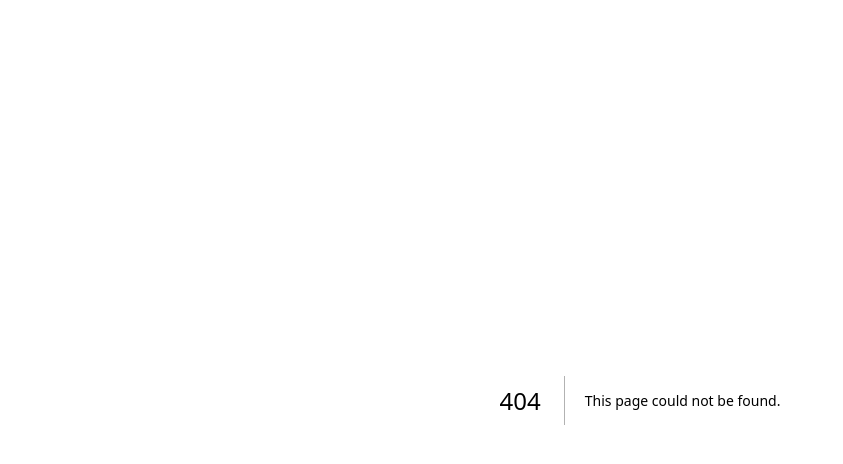
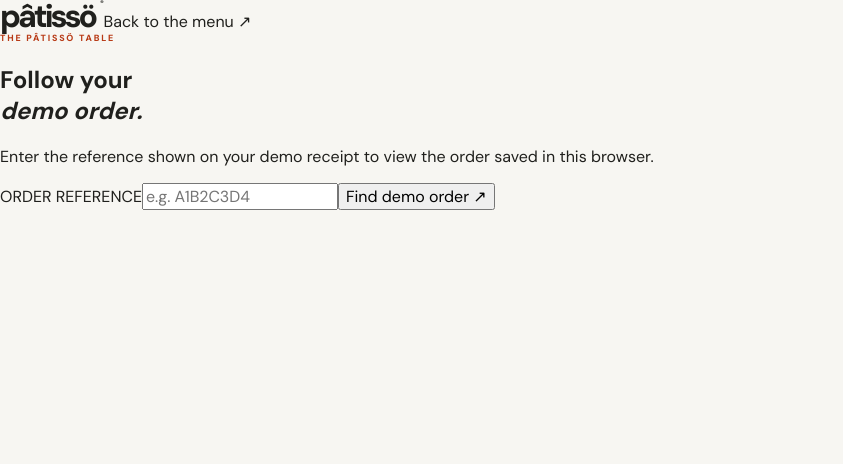
Before and after one commit to Bloody-noodles/patisso, a Next.js app: page /track in a window 1280 px wide. Before the commit this address had no page. Shown: the top 464 px of the page, without its empty margins (0-843 px from the left). Built offline with nearby package versions, Linux system fonts and the light colour scheme; a web font is replaced by a local one.

Commit message:
Add browser-based demo order tracking page

```diff
--- /dev/null
+++ b/app/track/page.tsx
@@ -0,0 +1,51 @@
+"use client";
+
+import { useState } from "react";
+import Link from "next/link";
+import { formatTsh } from "@/lib/menu";
+import { findDemoOrder, type DemoOrder } from "@/lib/demo-orders";
+
+export default function TrackDemoOrderPage() {
+  const [reference, setReference] = useState("");
+  const [order, setOrder] = useState<DemoOrder | null>(null);
+  const [searched, setSearched] = useState(false);
+
+  function trackOrder(event: React.FormEvent<HTMLFormElement>) {
+    event.preventDefault();
+    setOrder(findDemoOrder(reference));
+    setSearched(true);
+  }
+
+  return (
+    <main className="track-page">
+      <header className="track-header">
+        <Link className="wordmark" href="/">pâtissö<span>®</span></Link>
+        <Link className="track-back" href="/">Back to the menu ↗</Link>
+      </header>
+      <section className="track-content">
+        <p className="voice-kicker">THE PÂTISSÖ TABLE</p>
+        <h1>Follow your<br /><em>demo order.</em></h1>
+        <p className="track-intro">Enter the reference shown on your demo receipt to view the order saved in this browser.</p>
+        <form className="track-form" onSubmit={trackOrder}>
+          <label htmlFor="order-reference">ORDER REFERENCE</label>
+          <input id="order-reference" value={reference} onChange={(event) => setReference(event.target.value)} placeholder="e.g. A1B2C3D4" required autoComplete="off" />
+          <button type="submit">Find demo order ↗</button>
+        </form>
+        {searched && !order && <p className="track-not-found" role="status">We couldn't find that reference in this browser. Check the code or use the same browser where you created the demo order.</p>}
+        {order && (
+          <section className="track-receipt" aria-live="polite">
+            <div className="track-receipt-top"><span>DEMO ORDER FOUND</span><b>#{order.reference}</b></div>
+            <div className="track-status"><span className="track-status-dot" /> Demo order confirmed</div>
+            <p className="track-created">Created {new Date(order.createdAt).toLocaleString()}</p>
+            <ul>
+              {order.items.map((item) => <li key={item.name}><span>{item.name} × {item.quantity}<small>{formatTsh(item.unitPrice)} each</small></span><b>{formatTsh(item.lineTotal)}</b></li>)}
+            </ul>
+            <div className="track-total"><span>ORDER TOTAL</span><b>{formatTsh(order.totalTsh)}</b></div>
+            {order.specialInstructions && <p className="track-note">Note: {order.specialInstructions}</p>}
+            <p className="track-disclaimer">This is a browser-saved portfolio demo. It is not connected to a live restaurant, kitchen, payment or delivery service. Demo tracking is available only in the browser and device where the order was created.</p>
+          </section>
+        )}
+      </section>
+    </main>
+  );
+}
```
